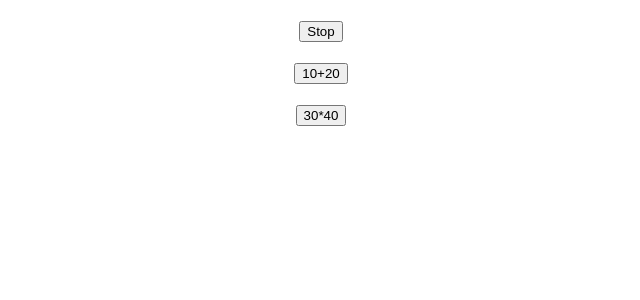
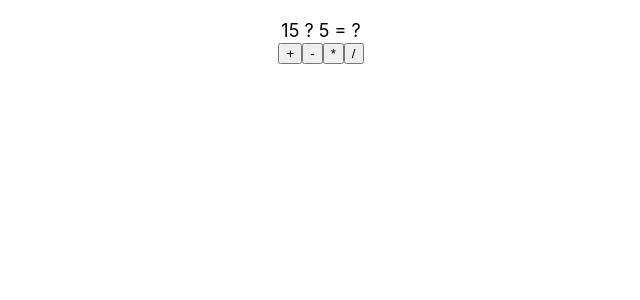
Before and after one commit to Wanderer-dvl/app1, a React (Create React App) app: page / in a window 1280 px wide. Shown: the top 300 px of the page, without its empty margins (319-959 px from the left). Built offline with nearby package versions, Linux system fonts and the light colour scheme.

Commit message:
wrote file ref-func.js

```diff
--- a/src/App.js
+++ b/src/App.js
@@ -1,12 +1,11 @@
 import React from 'react';
+import RefsFunc from './ref-func';
 
-import { Calculator2 } from './calculator';
-import { EventData2 } from './event-data';
 
 function App() {
 
 
-  return <EventData2/>
+  return <RefsFunc/>
 }
 
 export default App;
--- /dev/null
+++ b/src/ref-func.js
@@ -0,0 +1,31 @@
+import React, {useRef} from 'react';
+export default function RefsFunc(){
+    const num1 = useRef()
+    const num2 = useRef()
+    const operator = React.useRef()
+    const result = useRef()
+
+    const calculate=(ev)=>{
+        let op = ev.target.innerText
+        let n1 = parseInt(num1.current.innerText)
+        let n2 = parseInt(num2.current.innerText)
+        let r  =  eval(`${n1} ${op} ${n2}`)
+        result.current.innerText=r
+        operator.current.innerText=op
+    }
+    return(
+        <div style={{textAlign:'center',marginTop:20,fontSize:18}}>
+            <span ref={num1}>15</span>&nbsp;
+            <span ref={operator}>?</span>&nbsp;
+            <span ref={num2}>5</span>&nbsp;
+            <span>=</span>&nbsp;
+            <span ref={result}>?</span>
+            <div>
+                <button onClick={calculate}>+</button>
+                <button onClick={calculate}>-</button>
+                <button onClick={calculate}>*</button>
+                <button onClick={calculate}>/</button>
+            </div>
+        </div>
+    )
+}
```
